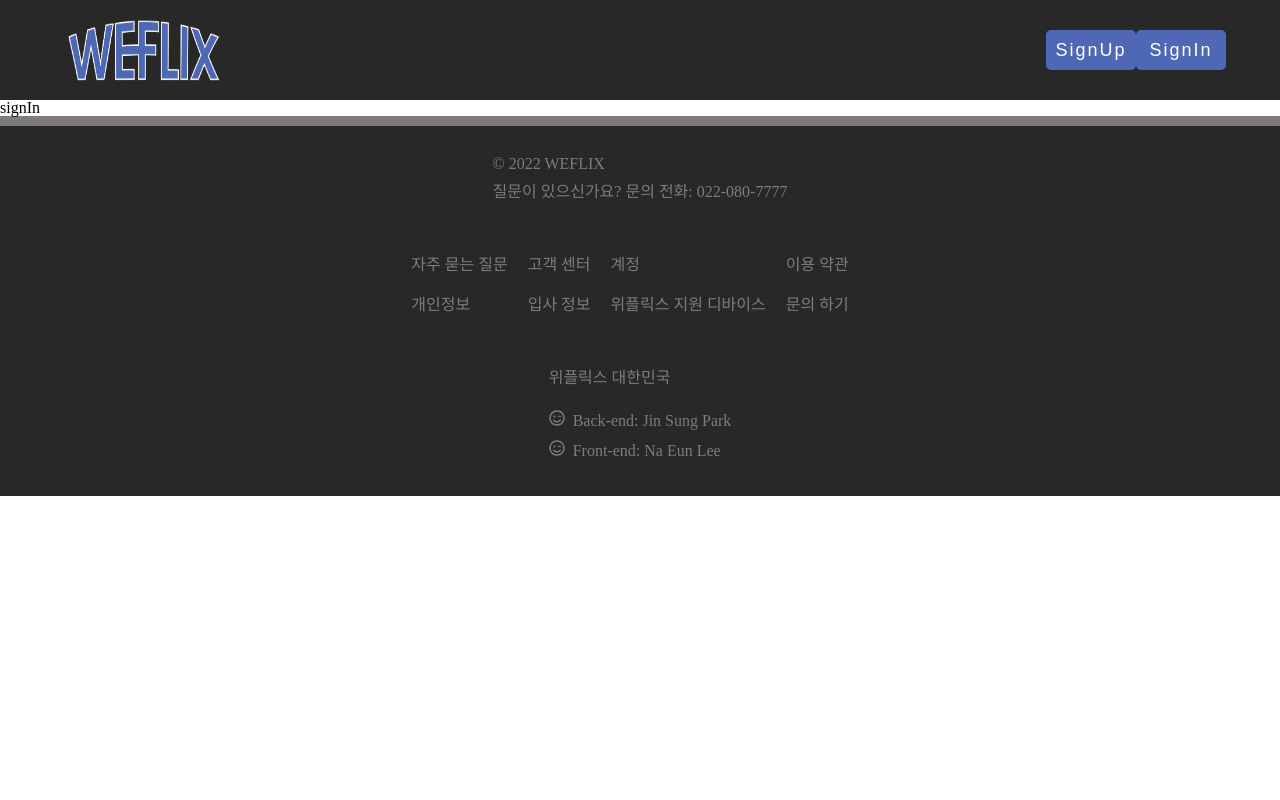
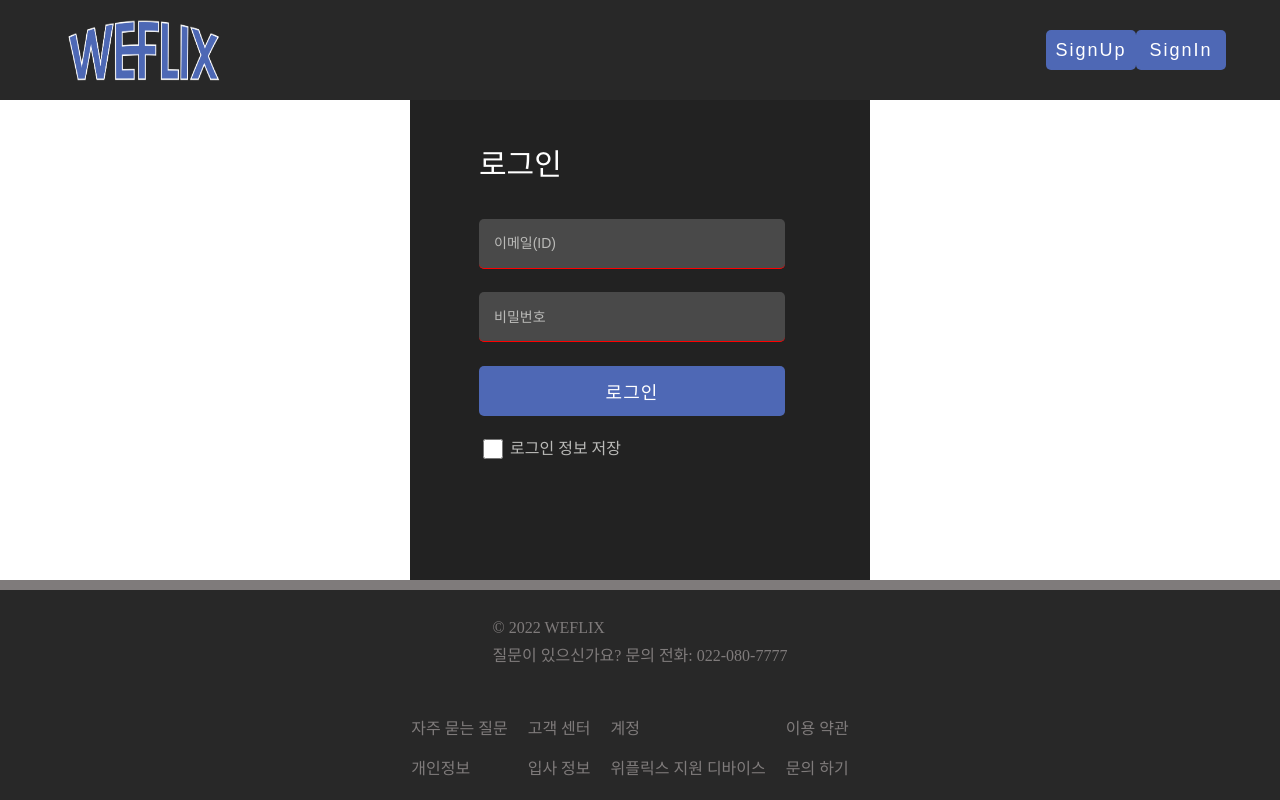
Before and after one commit to cotton-cotton/project-weflix, a React (Create React App) app: page /signin in a window 1280 px wide. Shown: the top 800 px of the page. Built offline with nearby package versions, Linux system fonts and the light colour scheme.

Commit message:
Add: 로그인 창 레이아웃

```diff
--- a/src/pages/SignIn/SignIn.js
+++ b/src/pages/SignIn/SignIn.js
@@ -1,8 +1,37 @@
 import React, { useState } from 'react';
 import * as S from './SignIn.style';
+import InputContainer from '../../components/InputContainer/InputContainer';
+import { SignInData } from '../SignIn/SignInData';
 
 const SignIn = () => {
-  return <div>signIn</div>;
+  return (
+    <S.SignInWrapper>
+      <S.SignInContainer>
+        <S.EntryContainer>
+          <S.Title>로그인</S.Title>
+          {SignInData.map(list => {
+            return (
+              <InputContainer
+                key={list.id}
+                id={list.id}
+                name={list.name}
+                placeholder={list.placeholder}
+                text={list.text}
+                type={list.type}
+              />
+            );
+          })}
+          <S.ButtonContainer>
+            <S.SignInButton>로그인</S.SignInButton>
+          </S.ButtonContainer>
+        </S.EntryContainer>
+        <S.CheckboxContainer>
+          <S.SaveInfo type="checkbox" />
+          <S.CheckboxContent>로그인 정보 저장</S.CheckboxContent>
+        </S.CheckboxContainer>
+      </S.SignInContainer>
+    </S.SignInWrapper>
+  );
 };
 
 export default SignIn;
--- a/src/pages/SignIn/SignIn.style.js
+++ b/src/pages/SignIn/SignIn.style.js
@@ -1 +1,57 @@
 import styled from 'styled-components';
+
+export const SignInWrapper = styled.div`
+  display: flex;
+  justify-content: center;
+`;
+export const SignInContainer = styled.div`
+  display: flex;
+  flex-direction: column;
+  align-items: center;
+  width: 460px;
+  height: 480px;
+  padding: 50px 0;
+  background-color: ${({ theme }) => theme.black};
+`;
+export const EntryContainer = styled.form`
+  display: flex;
+  flex-direction: column;
+  justify-content: space-between;
+  width: 70%;
+  height: 70%;
+  margin-bottom: 20px;
+`;
+export const Title = styled.p`
+  margin-bottom: 20px;
+  color: ${({ theme }) => theme.white};
+  font-size: ${({ theme }) => theme.large};
+`;
+export const ButtonContainer = styled.div``;
+export const SignInButton = styled.button`
+  display: flex;
+  align-items: center;
+  justify-content: center;
+  width: 95%;
+  height: 50px;
+  color: ${({ theme }) => theme.white};
+  background-color: ${({ theme }) => theme.mainBlue};
+  font-size: ${({ theme }) => theme.medium};
+  letter-spacing: 1px;
+  border-radius: 5px;
+  border: none;
+`;
+export const CheckboxContainer = styled.div`
+  display: flex;
+  align-items: center;
+  width: 70%;
+`;
+export const SaveInfo = styled.input`
+  width: 20px;
+  height: 20px;
+  margin-right: 7px;
+  border: none;
+  accent-color: ${({ theme }) => theme.middleGray};
+`;
+export const CheckboxContent = styled.p`
+  color: ${({ theme }) => theme.lightGray};
+`;
--- /dev/null
+++ b/src/pages/SignIn/SignInData.js
@@ -0,0 +1,14 @@
+export const SignInData = [
+  {
+    id: 'email',
+    name: 'userEmail',
+    placeholder: '이메일(ID)',
+    type: 'text',
+  },
+  {
+    id: 'password',
+    name: 'userPassword',
+    placeholder: '비밀번호',
+    type: 'text',
+  },
+];
```
